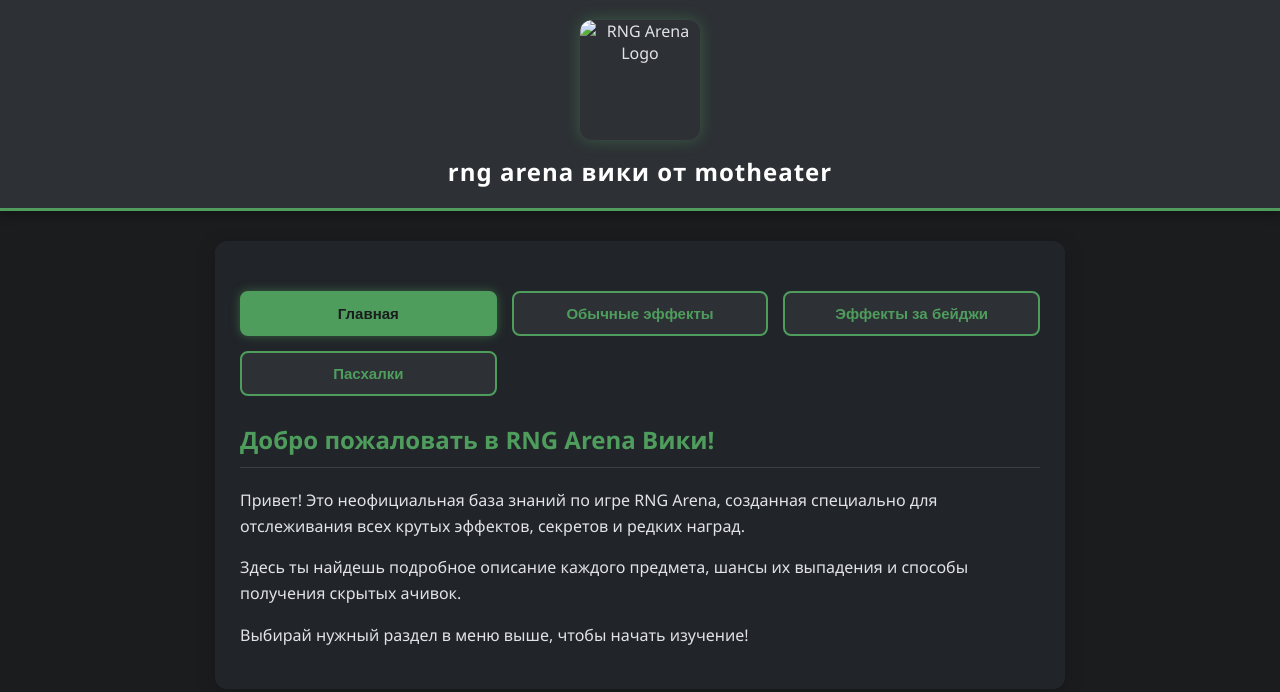
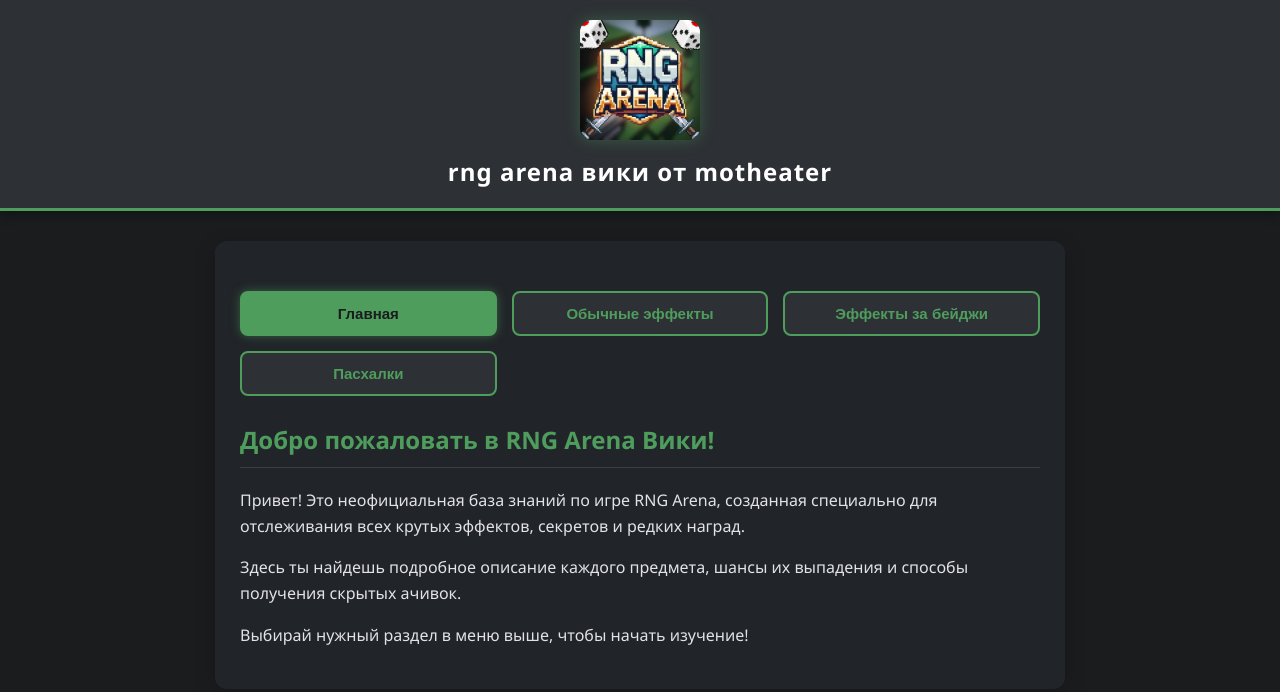
Before and after one commit to Motheater/Rng-Arena, a plain HTML site: page indexRNG.html in a window 1280 px wide. Drawn offline with Linux system fonts and the light colour scheme.

Commit message:
Update indexRNG.html

```diff
--- a/indexRNG.html
+++ b/indexRNG.html
@@ -123,7 +123,7 @@
     <header>
         <div class="header-container">
             <!-- Укажи правильный путь к картинке авы в src -->
-            <img src="avatar.png" alt="RNG Arena Logo">
+            <img src="logo.png" alt="RNG Arena Logo">
             <h1>rng arena вики от motheater</h1>
         </div>
     </header>
@@ -164,6 +164,7 @@
         <div id="secrets" class="content-section">
             <h2>Пасхалки и секреты</h2>
             <p>Тут будет твой список скрытых механик, секретных комнат и пасхалок на карте.</p>
+            <img src="1.png"></img>
             <!-- Место для твоего текста -->
         </div>
     </main>
```
